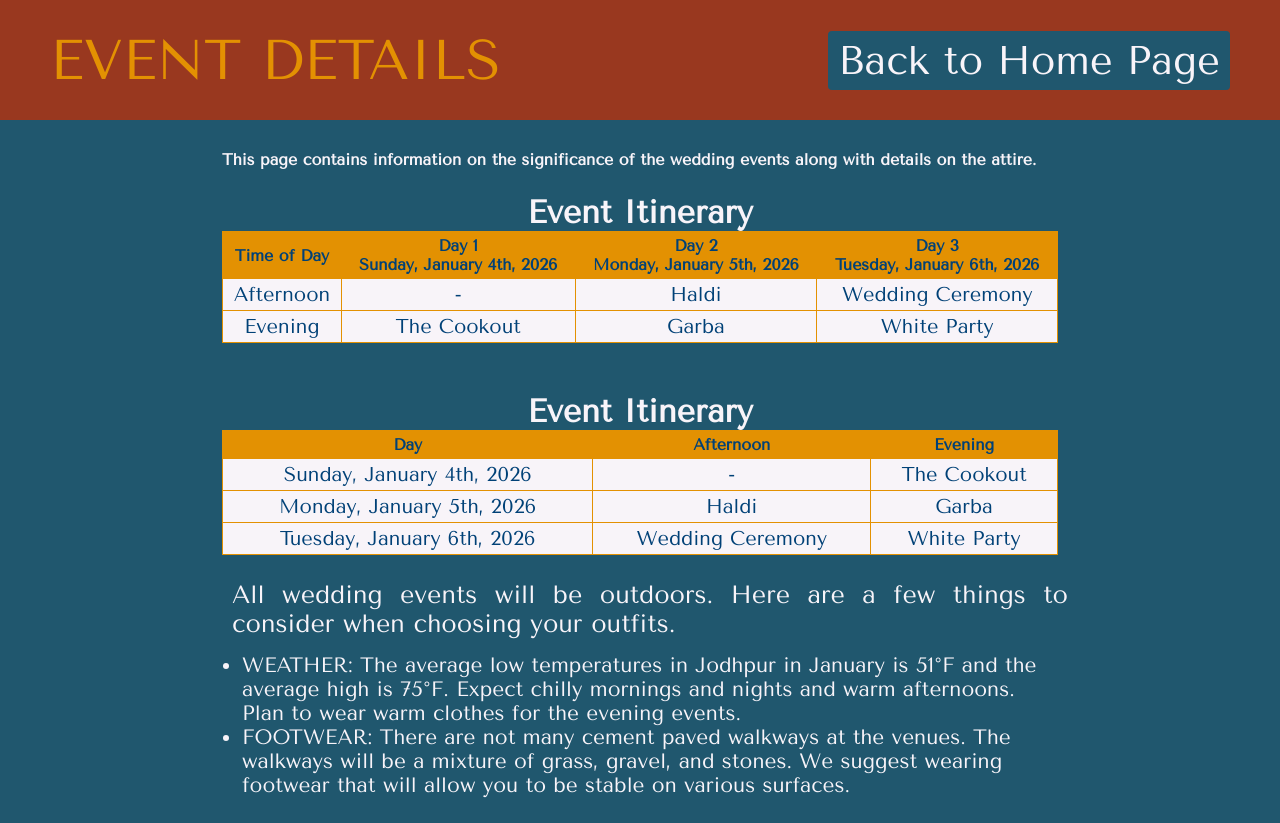
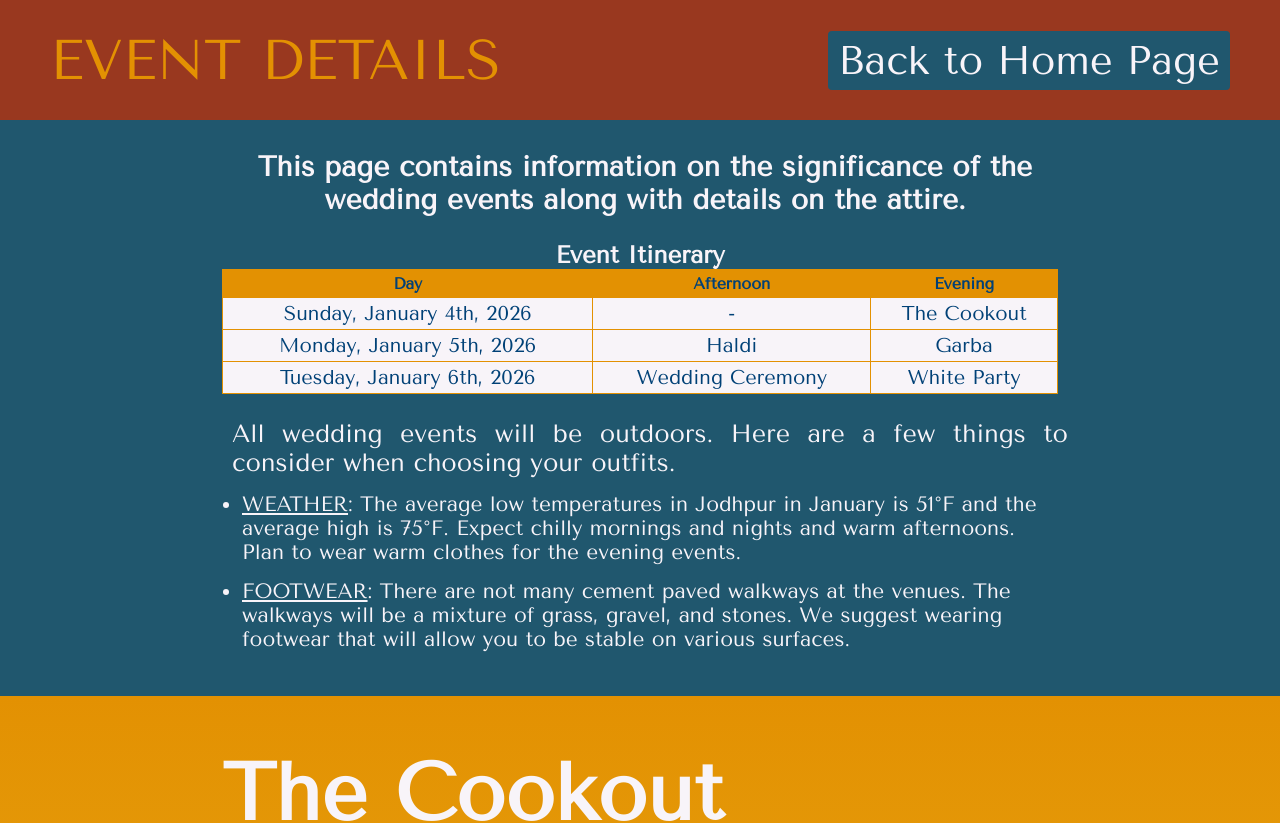
Before and after one commit to jaylynnwalker/wedding-website, a plain HTML site: page events.html in a window 1280 px wide. Shown: the top 823 px of the page. Drawn offline with nearby package versions, Linux system fonts and the light colour scheme.

Commit message:
Finished Hero Section

```diff
--- a/events.html
+++ b/events.html
@@ -32,9 +32,9 @@
     <!-- Page Summary Section -->
     <div class="hero" id="home">
         <div class="hero__container">
-            <h4>This page contains information on the significance of the wedding events along with details on the attire.</h4>
+            <h3>This page contains information on the significance of the wedding events along with details on the attire.</h3>
 
-            <table border="1">
+            <!-- <table border="1">
                 <caption><strong>Event Itinerary</strong></caption>
                 <tr>
                     <th>Time of Day</th>
@@ -55,7 +55,7 @@
                     <td>White Party</td>
                 </tr>
 
-            </table>
+            </table> -->
             <table border="1">
                 <caption><strong>Event Itinerary</strong></caption>
                 <tr>
@@ -83,8 +83,8 @@
             <p>All wedding events will be outdoors. Here are a few things to consider when choosing your outfits.</p>
 
             <ul>
-                <li>WEATHER: The average low temperatures in Jodhpur in January is 51&degF and the average high is 75&degF. Expect chilly mornings and nights and warm afternoons. Plan to wear warm clothes for the evening events.</li>
-                <li>FOOTWEAR: There are not many cement paved walkways at the venues. The walkways will be a mixture of grass, gravel, and stones. We suggest wearing footwear that will allow you to be stable on various surfaces.</li>
+                <li><u>WEATHER</u>: The average low temperatures in Jodhpur in January is 51&degF and the average high is 75&degF. Expect chilly mornings and nights and warm afternoons. Plan to wear warm clothes for the evening events.</li>
+                <li><u>FOOTWEAR</u>: There are not many cement paved walkways at the venues. The walkways will be a mixture of grass, gravel, and stones. We suggest wearing footwear that will allow you to be stable on various surfaces.</li>
             </ul>
 
         </div>
--- a/styles_events.css
+++ b/styles_events.css
@@ -299,18 +299,21 @@ td {
 
 caption {
     color: var(--white);
-    font-size: 2rem;
+    font-size: 1.5rem;
 }
 
 
 .hero ul li {
     margin-left: 20px; /* Moves each bullet further right */
+    margin-bottom: 15px;
     color: var(--white);
     font-size: 1.3rem;
 }
 
-.hero h4 {
+.hero h3 {
     color: var(--white);
+    text-align: center;
+    font-size: 1.75rem;
 }
 
 .hero p {
```
